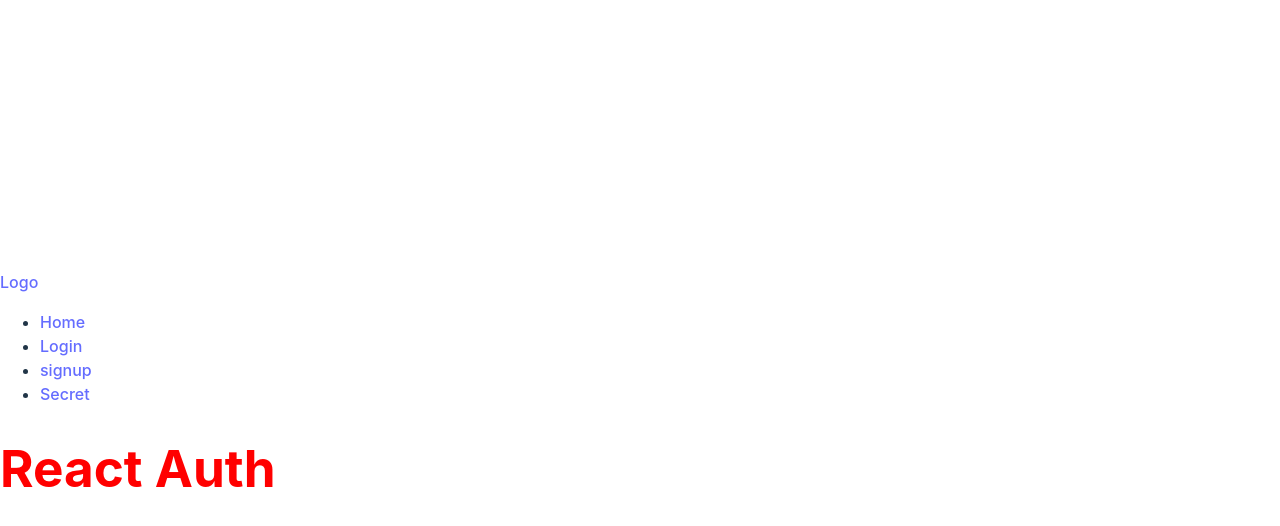
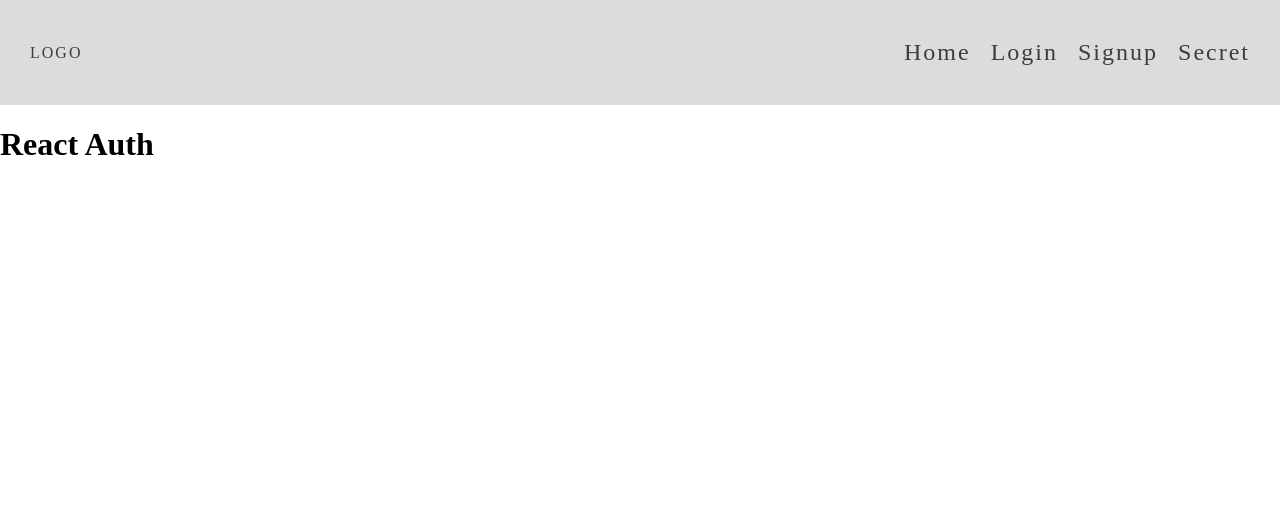
Before and after one commit to ElisaCarballo/React_avanzado_g16, a React (Vite) app in the folder 04-react-auth/: page / in a window 1280 px wide. Shown: the top 526 px of the page. Built offline with nearby package versions, Linux system fonts and the light colour scheme.

Commit message:
scss estyle

```diff
--- a/04-react-auth/src/components/Header/Header.jsx
+++ b/04-react-auth/src/components/Header/Header.jsx
@@ -3,7 +3,7 @@ import './Header.scss'
 const Header = () => {
   return (
     <nav className='header'>
-      <a href='/' className='header__logo'>Logo</a>
+      <a href='/' className='header__logo'>LOGO</a>
       <ul className='header__nav-list'>
         <li className='header__list-item'>
           <a href='/' className='header__item-link header__item-link--is-active'>Home</a>
@@ -12,7 +12,7 @@ const Header = () => {
           <a href='/login' className='header__item-link'>Login</a>
         </li>
         <li className='header__list-item'>
-          <a href='/signup' className='header__item-link'>signup</a>
+          <a href='/signup' className='header__item-link'>Signup</a>
         </li>
         <li className='header__list-item'>
           <a href='/secret' className='header__item-link'>Secret</a>
--- a/04-react-auth/src/components/Header/Header.scss
+++ b/04-react-auth/src/components/Header/Header.scss
@@ -1,3 +1,38 @@
-h1 {
-    color: red;
+$darkgray: #3d3d3d;
+
+@mixin header-link ($hover: true){
+    color: $darkgray;
+    text-decoration: none;
+    letter-spacing: 2px;
+
+    &if:hover {
+        border-bottom: solid 2px $darkgray;
+    }
 }
+
+.header {
+    background-color: gainsboro;
+    display: flex;
+    justify-content: space-between;
+    align-items: center;
+    width: auto;
+    padding: 15px 30px;
+
+    &__logo {
+        @include header-link(false);
+    }
+
+    &__nav-list{
+        display: flex;
+        list-style: none;
+        column-gap: 20px;
+        font-size: x-large;
+    }
+
+    &__item-link {
+        @include header-link(true);
+        &--is--active {
+            border-bottom: solid 2px $darkgray;
+        }
+    }
+}
--- a/04-react-auth/src/index.css
+++ b/04-react-auth/src/index.css
@@ -1,4 +1,4 @@
-:root {
+/* :root {
   font-family: Inter, Avenir, Helvetica, Arial, sans-serif;
   font-size: 16px;
   line-height: 24px;
@@ -67,4 +67,4 @@ button:focus-visible {
   button {
     background-color: #f9f9f9;
   }
-}
+} */
```
